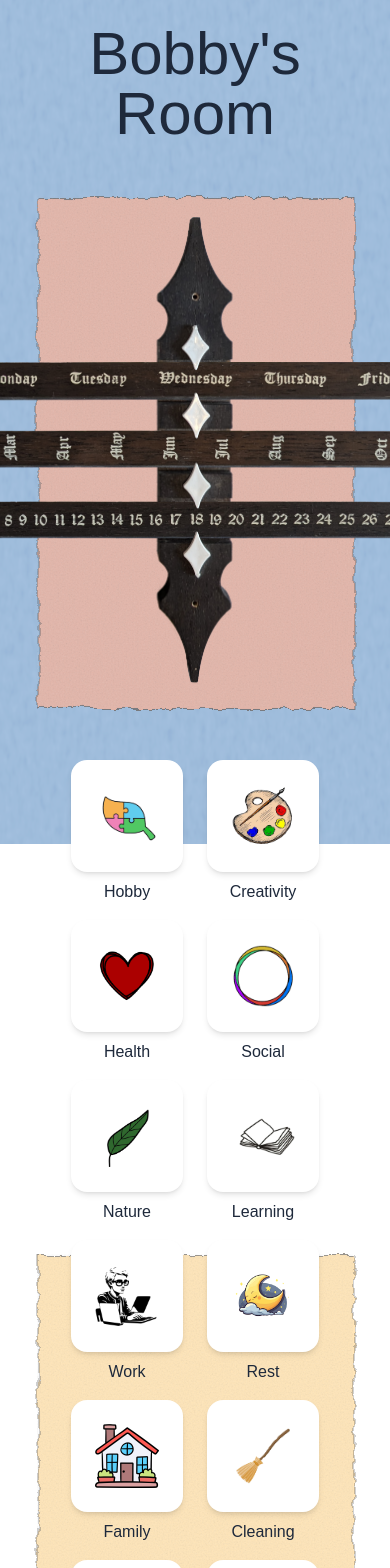
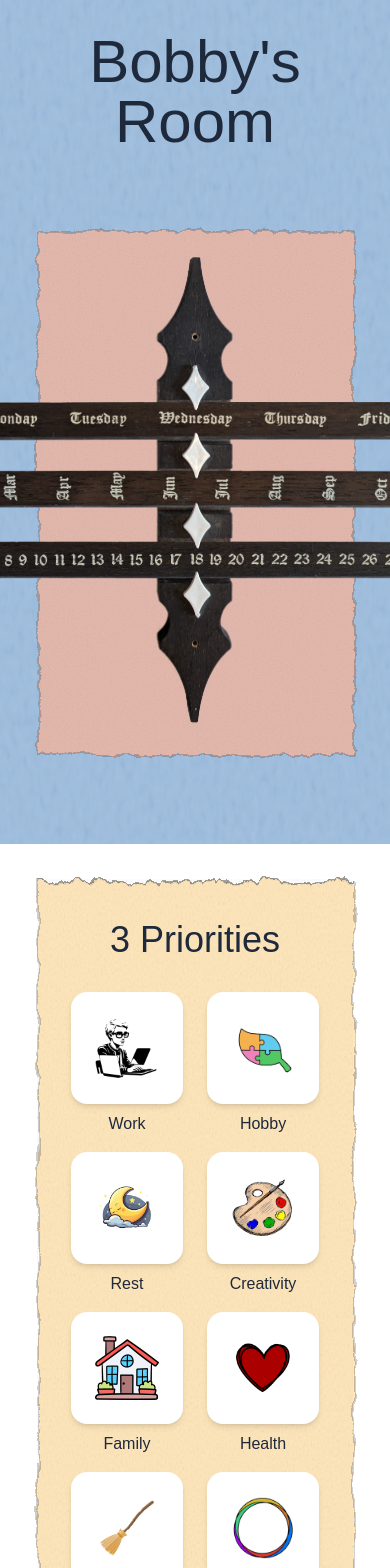
Before and after one commit to connolly27/my-compass, a Next.js app: page / in a window 390 px wide. Shown: the top 1568 px of the page. Built offline with nearby package versions, Linux system fonts and the light colour scheme; a web font is replaced by a local one.

Commit message:
Update positioning

```diff
--- a/components/BobbysRoom.tsx
+++ b/components/BobbysRoom.tsx
@@ -14,22 +14,25 @@ const BobbysRoom: React.FC = () => {
       <div className="max-w-[1400px] mx-auto space-y-2">
         {/* Heading */}
         <div className="px-4">
-          <h1 className="text-6xl text-center mt-2 mb-0 text-slate-800">Bobby&apos;s Room</h1>
+          <h1 className="text-6xl text-center mt-4 mb-10 text-slate-800">Bobby&apos;s Room</h1>
         </div>
 
         {/* Grid Layout */}
-        <div className="grid gap-2 h-[1000px]">
-          {/* Calendar Slider - Full width always */}
-          <div className="col-span-full overflow-hidden md:h-[500px] h-[600px]">
+        <div className="grid gap-2">
+          {/* Calendar Slider */}
+          <div className="col-span-full overflow-hidden h-[600px]">
             <ConstructionPaper color="#E6B5A6" className="h-full overflow-hidden flex items-center justify-center">
               <CalendarSlider />
             </ConstructionPaper>
           </div>
 
-          {/* Priority Cards Section - Full width */}
+          {/* Priority Cards Section */}
           <div className="col-span-full">
-            <ConstructionPaper color="#FFE4B5" className="min-h-[1500px] md:min-h-[300px]">
-              <PriorityCardSection />
+            <ConstructionPaper color="#FFE4B5" className="min-h-[1250px] md:min-h-[600px]">
+              <div className="pt-[120px] md:pt-[100px]">
+                <h3 className="mb-8 text-4xl text-center text-slate-800">3 Priorities</h3>
+                <PriorityCardSection />
+              </div>
             </ConstructionPaper>
           </div>
         </div>
--- a/components/ConstructionPaper.tsx
+++ b/components/ConstructionPaper.tsx
@@ -4,12 +4,23 @@ interface ConstructionPaperProps {
   color: string;
   className?: string;
   children: React.ReactNode;
+  height?: number | string;
+  width?: number | string;
+  minHeight?: number | string;
+  maxHeight?: number | string;
 }
 
-const ConstructionPaper = ({ color, className, children }: ConstructionPaperProps) => {
+const ConstructionPaper = ({
+  color,
+  className = "",
+  children,
+  height,
+  width,
+  minHeight,
+  maxHeight,
+}: ConstructionPaperProps) => {
   const stableId = useId();
   const [isMobile, setIsMobile] = useState(false);
-
   const [seeds, setSeeds] = useState({
     textureSeed: 1,
     edgeSeed: 1,
@@ -40,10 +51,8 @@ const ConstructionPaper = ({ color, className, children }: ConstructionPaperProp
   const textureId = `paper-texture-${stableId}`;
   const edgeId = `rough-edge-${stableId}`;
 
-  // Adjust viewBox based on screen size
   const viewBox = isMobile ? "0 0 200 300" : "0 0 300 200";
 
-  // Adjust rectangle dimensions based on screen size
   const rectDimensions = isMobile
     ? {
         x: "19",
@@ -58,9 +67,21 @@ const ConstructionPaper = ({ color, className, children }: ConstructionPaperProp
         height: "162",
       };
 
+  const containerStyle: React.CSSProperties = {
+    height,
+    width,
+    minHeight,
+    maxHeight,
+  };
+
   return (
-    <div className={`relative ${className}`}>
-      <svg viewBox={viewBox} className="w-full h-full absolute" key={`${seeds.textureSeed}-${seeds.edgeSeed}`}>
+    <div className={`relative ${className}`} style={containerStyle}>
+      <svg
+        viewBox={viewBox}
+        className="w-full h-full absolute"
+        preserveAspectRatio="none"
+        key={`${seeds.textureSeed}-${seeds.edgeSeed}`}
+      >
         <filter id={textureId}>
           <feTurbulence
             type="fractalNoise"
--- a/components/PriorityCardSection.tsx
+++ b/components/PriorityCardSection.tsx
@@ -19,11 +19,11 @@ const priorityCards = [
 const PriorityCardSection: React.FC = () => {
   return (
     <div className="w-full max-w-6xl mx-auto px-4">
-      {/* Mobile Layout (6 rows: 1-2-2-2-2-3) */}
+      {/* Mobile Layout  */}
       <div className="md:hidden">
-        {[0, 2, 4, 6, 8, 10].map((startIdx) => (
+        {[0, 1, 2, 3, 4, 5].map((startIdx) => (
           <div key={startIdx} className="flex justify-center gap-6 mb-4">
-            {priorityCards.slice(startIdx, startIdx + 2).map((card, idx) => (
+            {[priorityCards[startIdx + 6], priorityCards[startIdx]].map((card, idx) => (
               <PriorityCard
                 key={idx}
                 imagePath={card.imagePath}
```
